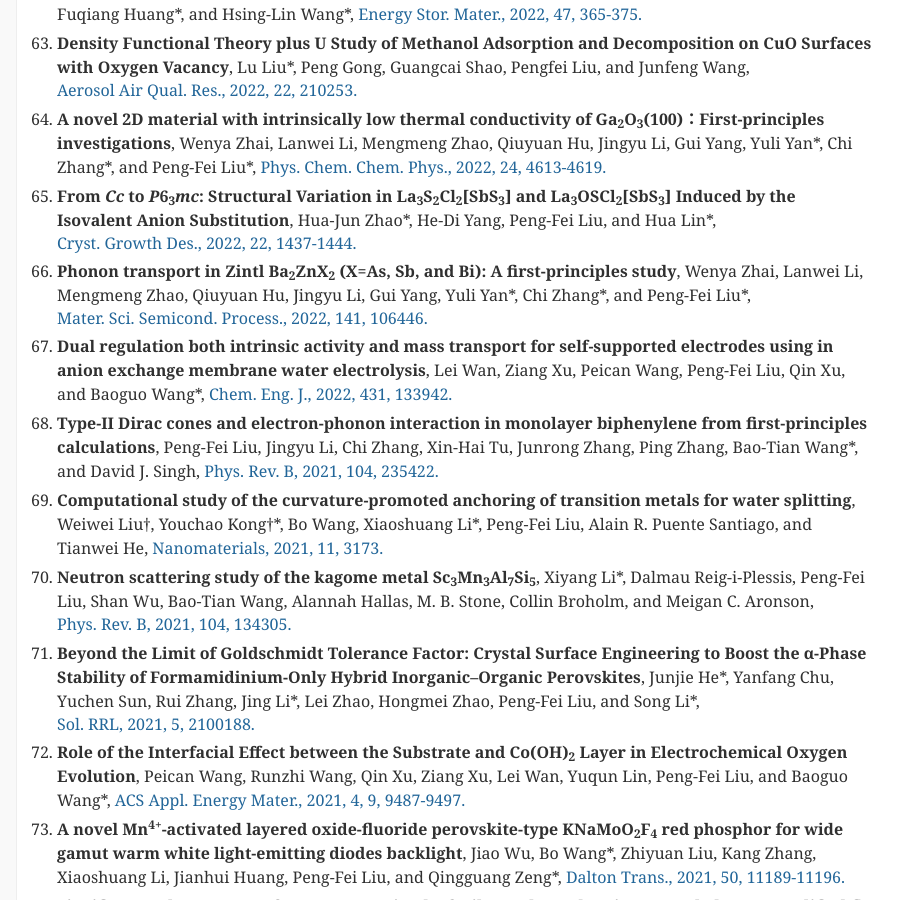
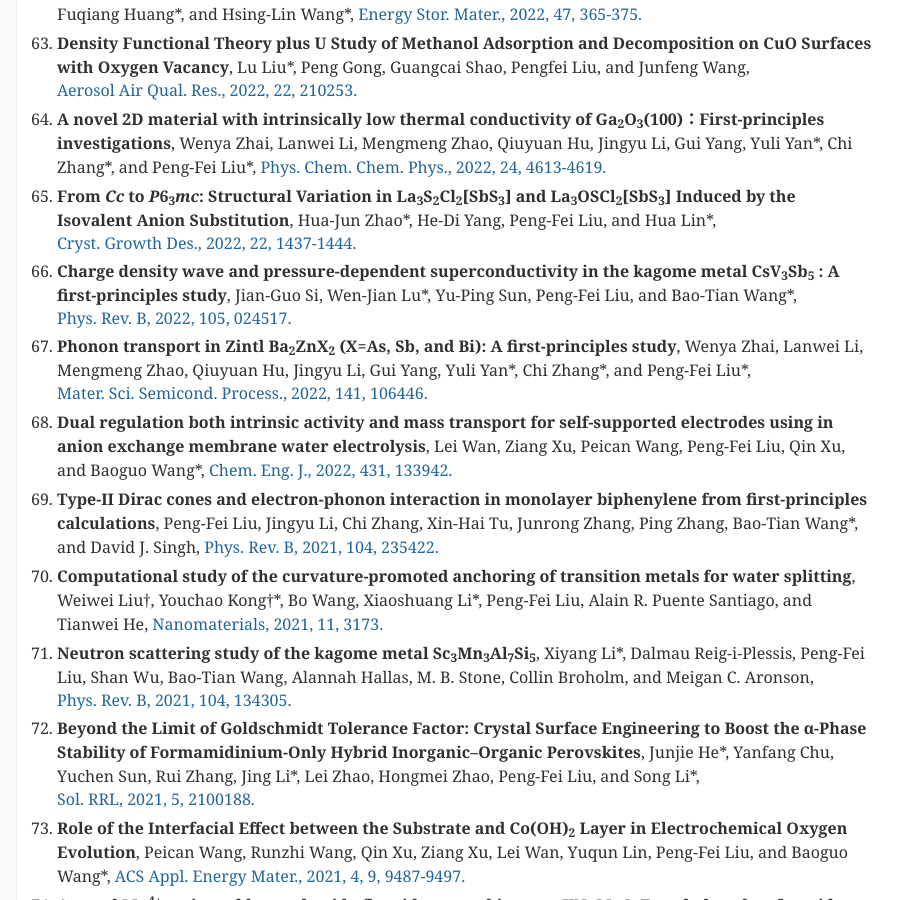
Before and after one commit to comatphys/comatphys.github.io, a Jekyll site: the page built from cv_md/publication.md, in a window 1280 px wide and 900 px high, scrolled down 4884 px. Shown: the whole window, without its empty margins (174-1076 px from the left). Built offline with Jekyll 4.4.1, drawn with Linux system fonts in a browser that asks for light colours; our own code applies the rules of GitHub Pages for plain Markdown files; comment, search, counter and statistics services are not loaded.

Commit message:
Update publication.md

```diff
--- a/cv_md/publication.md
+++ b/cv_md/publication.md
@@ -259,6 +259,10 @@ Wenya Zhai, Lanwei Li, Mengmeng Zhao, Qiuyuan Hu, Jingyu Li, Gui Yang, Yuli Yan\
 1. **From <i>Cc</i> to <i>P</i>6<sub>3</sub><i>mc</i>: Structural Variation in La<sub>3</sub>S<sub>2</sub>Cl<sub>2</sub>[SbS<sub>3</sub>] and La<sub>3</sub>OSCl<sub>2</sub>[SbS<sub>3</sub>] Induced by the Isovalent Anion Substitution**,
  Hua-Jun Zhao\*, He-Di Yang, Peng-Fei Liu, and Hua Lin\*,
 [Cryst. Growth Des., 2022, 22, 1437-1444.](https://doi.org/10.1021/acs.cgd.1c01405)
+
+1. **Charge density wave and pressure-dependent superconductivity in the kagome metal CsV<sub>3</sub>Sb<sub>5</sub> : A first-principles study**,
+Jian-Guo Si, Wen-Jian Lu\*, Yu-Ping Sun, Peng-Fei Liu, and Bao-Tian Wang\*,
+[Phys. Rev. B, 2022, 105, 024517.](https://doi.org/10.1103/PhysRevB.105.024517)
 
 1. **Phonon transport in Zintl Ba<sub>2</sub>ZnX<sub>2</sub> (X=As, Sb, and Bi): A first-principles study**,
 Wenya Zhai, Lanwei Li, Mengmeng Zhao, Qiuyuan Hu, Jingyu Li, Gui Yang, Yuli Yan\*, Chi Zhang\*, and Peng-Fei Liu\*,
```
